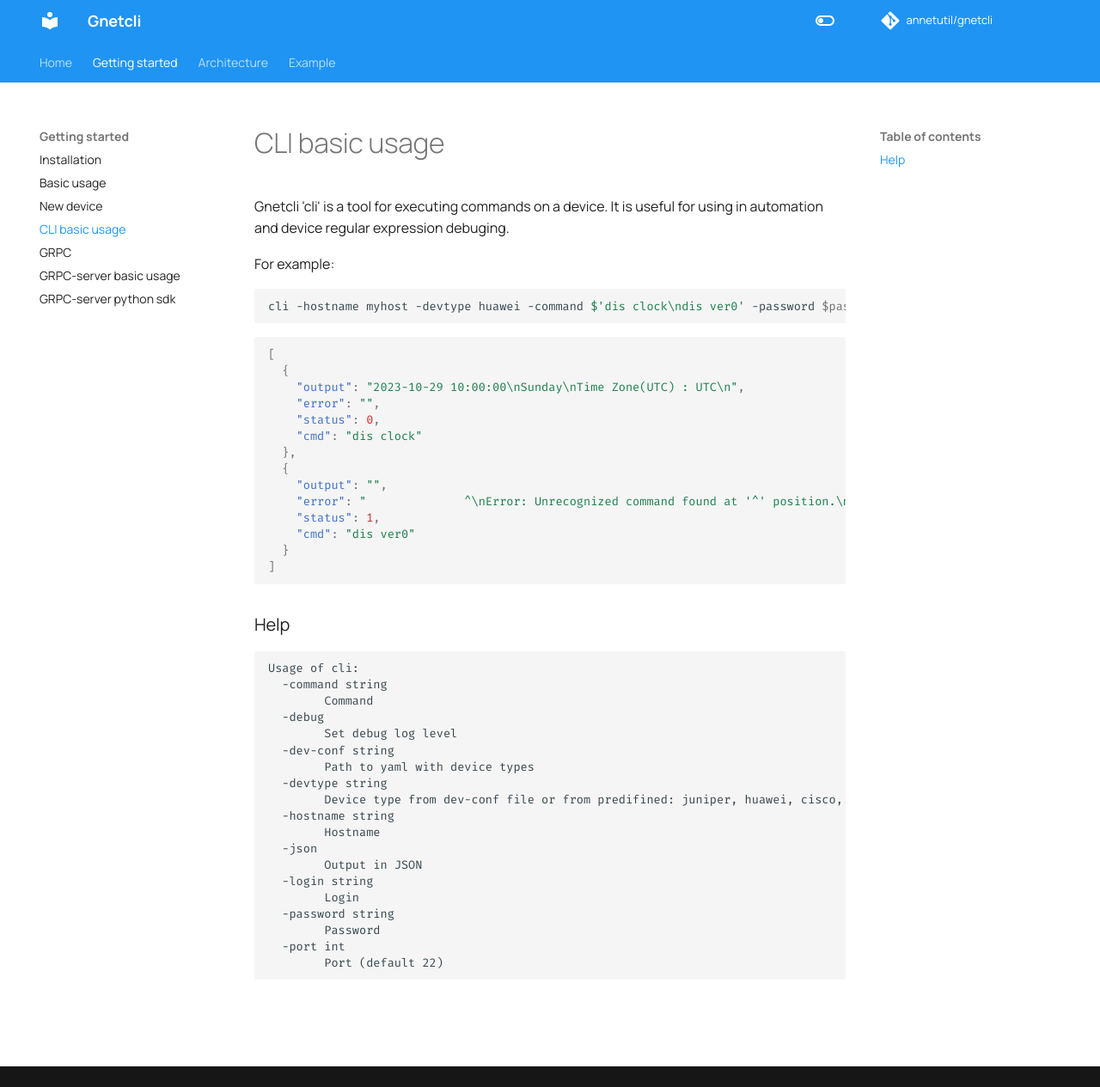
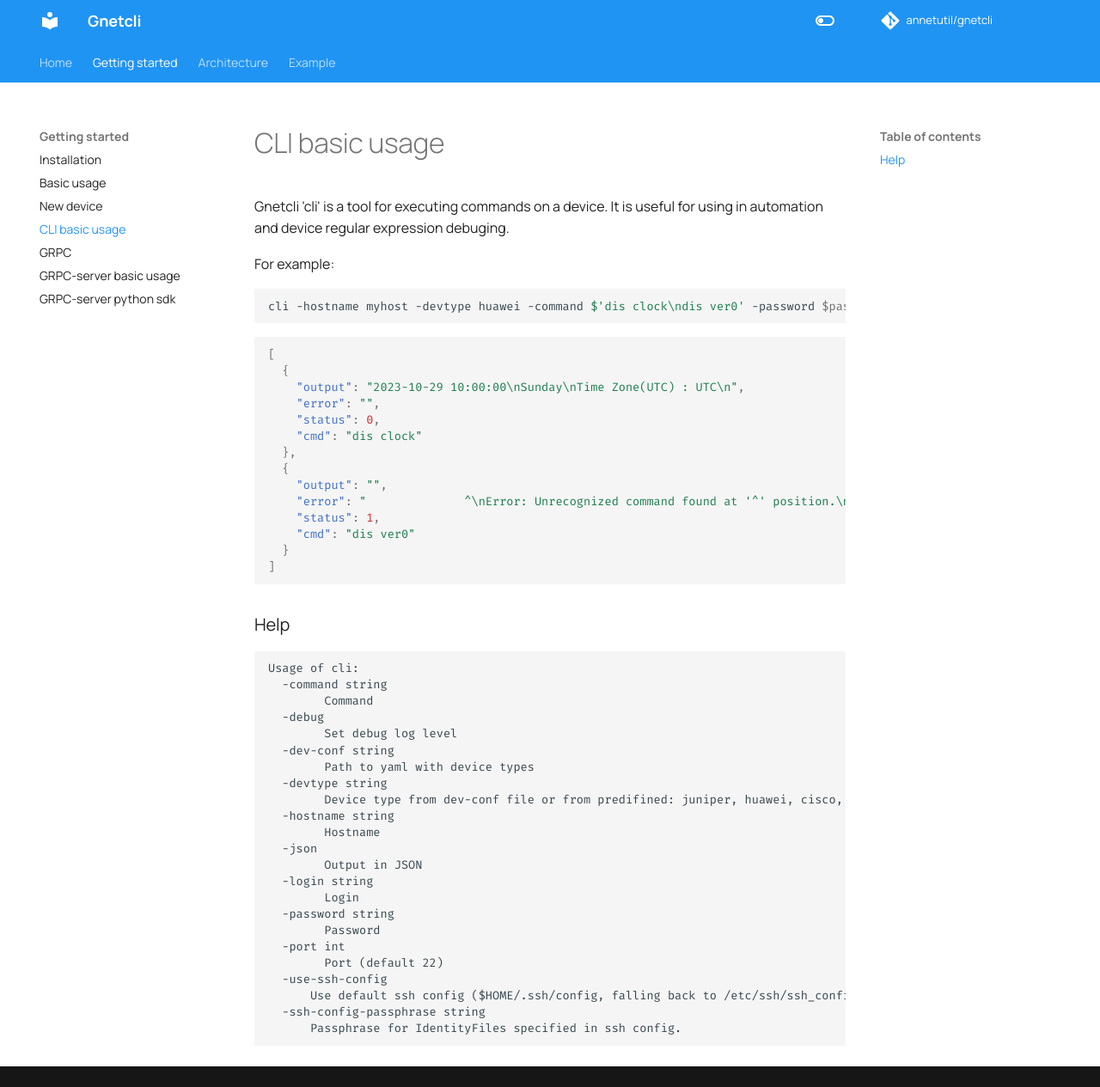
Before and after one commit to annetutil/gnetcli, an MkDocs documentation site: the page built from docs/basic_usage_cli.md, in a window 1280 px wide and 1265 px high. Shown: the whole window at 86% size. Built offline with MkDocs 1.6.1 and Material for MkDocs 9.7.7, drawn with Linux system fonts in a browser that asks for light colours; comment, search, counter and statistics services are not loaded.

Commit message:
docs and typos

````diff
--- a/docs/basic_usage_cli.md
+++ b/docs/basic_usage_cli.md
@@ -46,4 +46,8 @@
     	Password
   -port int
     	Port (default 22)
+  -use-ssh-config
+      Use default ssh config ($HOME/.ssh/config, falling back to /etc/ssh/ssh_config) to search for options for provided hostname. Supported keywords: User, IdentityAgent, ForwardAgent, IdentityFile. If option is specified in config, it will override options from other sources (e.g. User will override -login if specified)
+  -ssh-config-passphrase string
+      Passphrase for IdentityFiles specified in ssh config.
 ```
````
Also changed, not shown: README.md (+1 -1 lines), docs/basic_usage.md (+1 -1 lines), 2 other files.
